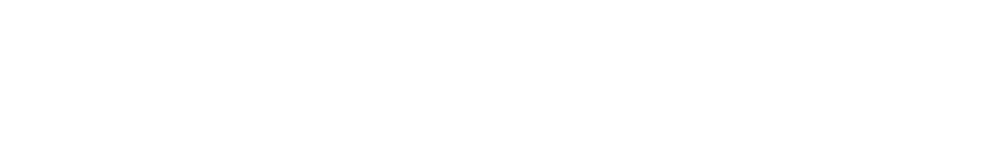
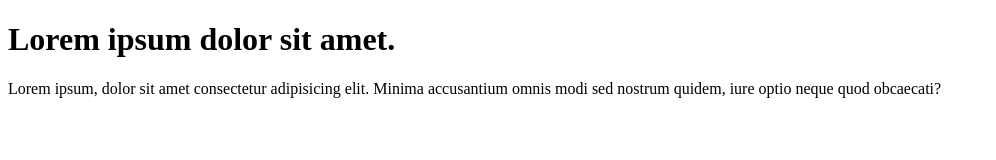
Before and after one commit to Sasha-G79/goit-markup-hw-01, a plain HTML site: page index.html in a window 1280 px wide. Shown: the whole page, without its empty margins (0-996 px from the left). Drawn offline with Linux system fonts and the light colour scheme.

Commit message:
Update index.html
set prettier as a default formatting in settings

```diff
--- a/index.html
+++ b/index.html
@@ -7,13 +7,11 @@
     <title>Document</title>
   </head>
   <body>
-<h1>
-
-</h1>
-
-<p>
-
-</p>
-
+    <h1>Lorem ipsum dolor sit amet.</h1>
+    <p>
+      Lorem ipsum, dolor sit amet consectetur adipisicing elit. Minima
+      accusantium omnis modi sed nostrum quidem, iure optio neque quod
+      obcaecati?
+    </p>
   </body>
 </html>
```
